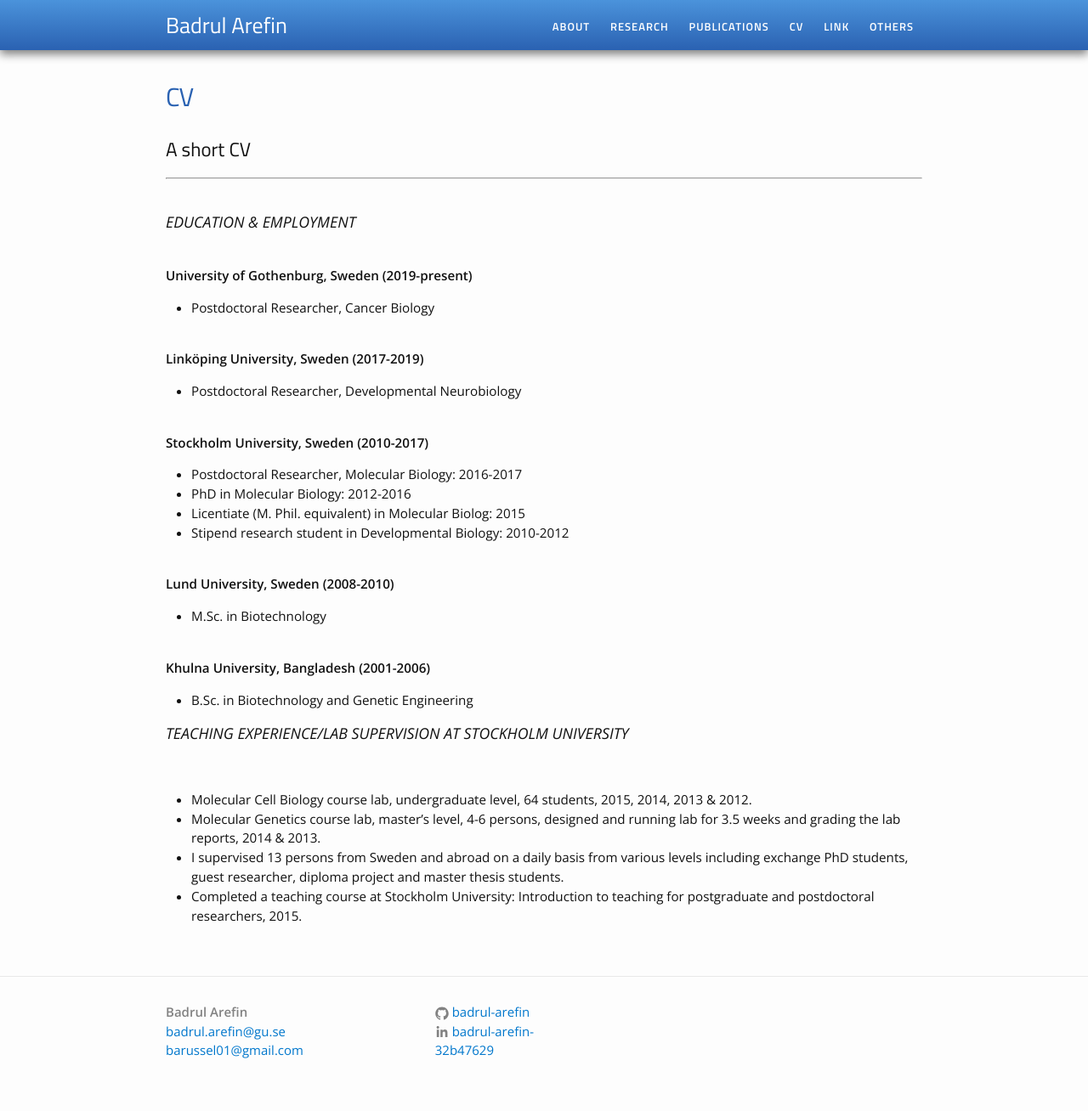
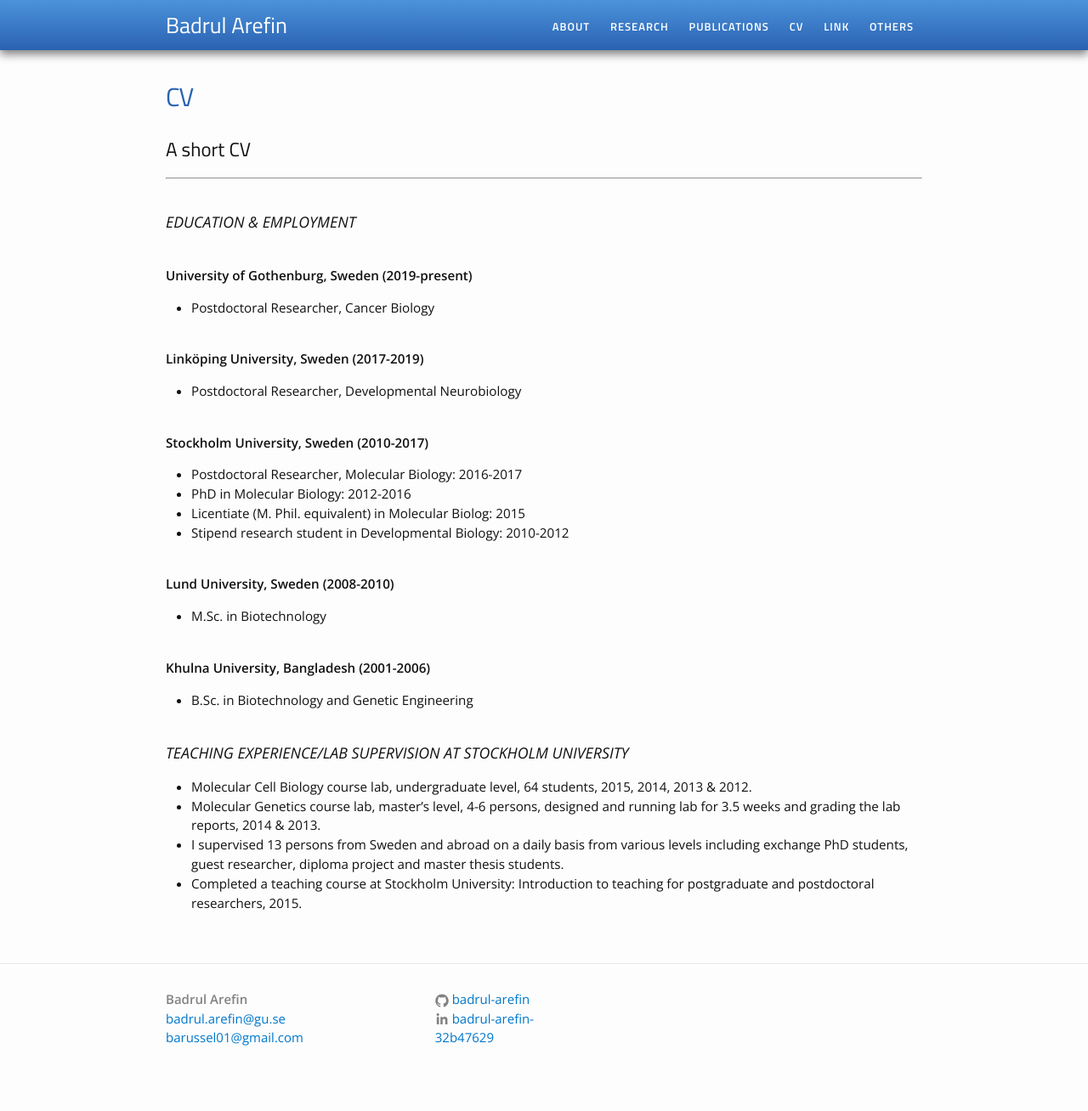
Before and after one commit to Badrul-Arefin/badrul-arefin.github.io, a Jekyll site: the page built from cv.md, in a window 1280 px wide. Shown: the whole page at 85% size. Built offline with Jekyll 4.4.1, drawn with Linux system fonts in a browser that asks for light colours.

Commit message:
Update cv.md

```diff
--- a/cv.md
+++ b/cv.md
@@ -25,12 +25,10 @@
 - M.Sc. in Biotechnology
 
 <br><b>Khulna University, Bangladesh</b>						    <b>(2001-2006)</b><br>
-- B.Sc. in Biotechnology and Genetic Engineering<br>
+- B.Sc. in Biotechnology and Genetic Engineering<br><br>
 
 ### TEACHING EXPERIENCE/LAB SUPERVISION AT STOCKHOLM UNIVERSITY
-
-<br>
- - Molecular Cell Biology course lab, undergraduate level, 64 students, 2015, 2014, 2013 & 2012.<br>
+- Molecular Cell Biology course lab, undergraduate level, 64 students, 2015, 2014, 2013 & 2012.<br>
 - Molecular Genetics course lab, master’s level, 4-6 persons, designed and running lab for 3.5 weeks and grading the lab reports, 2014 & 2013.<br>
 - I supervised 13 persons from Sweden and abroad on a daily basis from various levels including exchange PhD students, guest researcher, diploma project and master thesis students.<br>
 - Completed a teaching course at Stockholm University: Introduction to teaching for postgraduate and postdoctoral researchers, 2015.<br>
```
